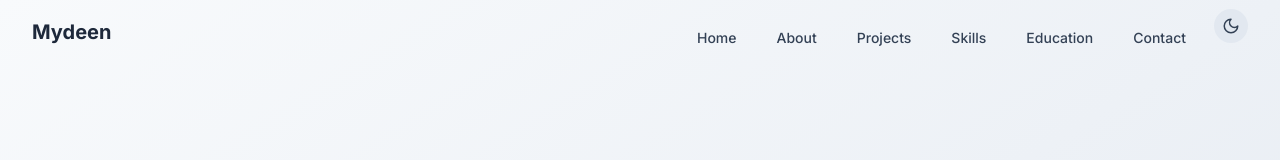
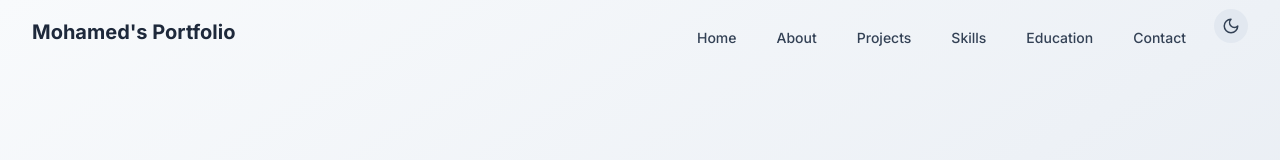
Before and after one commit to M-Mohamed-Mydeen-Shahabudeen/mydeen, a React (Vite) app: page / in a window 1280 px wide. Shown: the top 160 px of the page. Built offline with nearby package versions, Linux system fonts and the light colour scheme.

Commit message:
Update Navbar.tsx

```diff
--- a/src/components/Navbar.tsx
+++ b/src/components/Navbar.tsx
@@ -47,7 +47,7 @@ const Navbar: React.FC = () => {
           <div className="flex items-center">
             <div className="flex-shrink-0">
               <p className="text-xl font-bold text-emerald-600 dark:text-emerald-400">
-                <span className="text-slate-800 dark:text-white">Mydeen</span>
+                <span className="text-slate-800 dark:text-white">Mohamed's Portfolio</span>
               </p>
             </div>
           </div>
```
